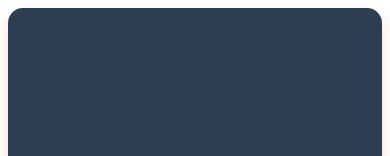
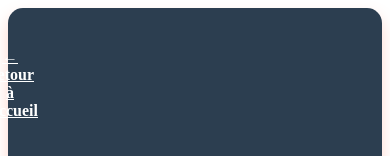
Before and after one commit to ClemGrom/SAEAtelier2-Gromangin-Holder-Termine-Carlier-Pellizzari, a Vue app in the folder WebApp/: page /profile in a window 390 px wide. Shown: the top 156 px of the page. Built offline with nearby package versions, Linux system fonts and the light colour scheme.

Commit message:
feat/front : version mobile

```diff
--- a/WebApp/src/views/Profile.vue
+++ b/WebApp/src/views/Profile.vue
@@ -142,7 +142,7 @@ export default {
 
 .back-link {
   margin-top: 20px;
-  margin-right : 1300px;
+  margin-right : 370px;
   color: white;
   text-decoration: underline;
   font-weight: bold;
```
